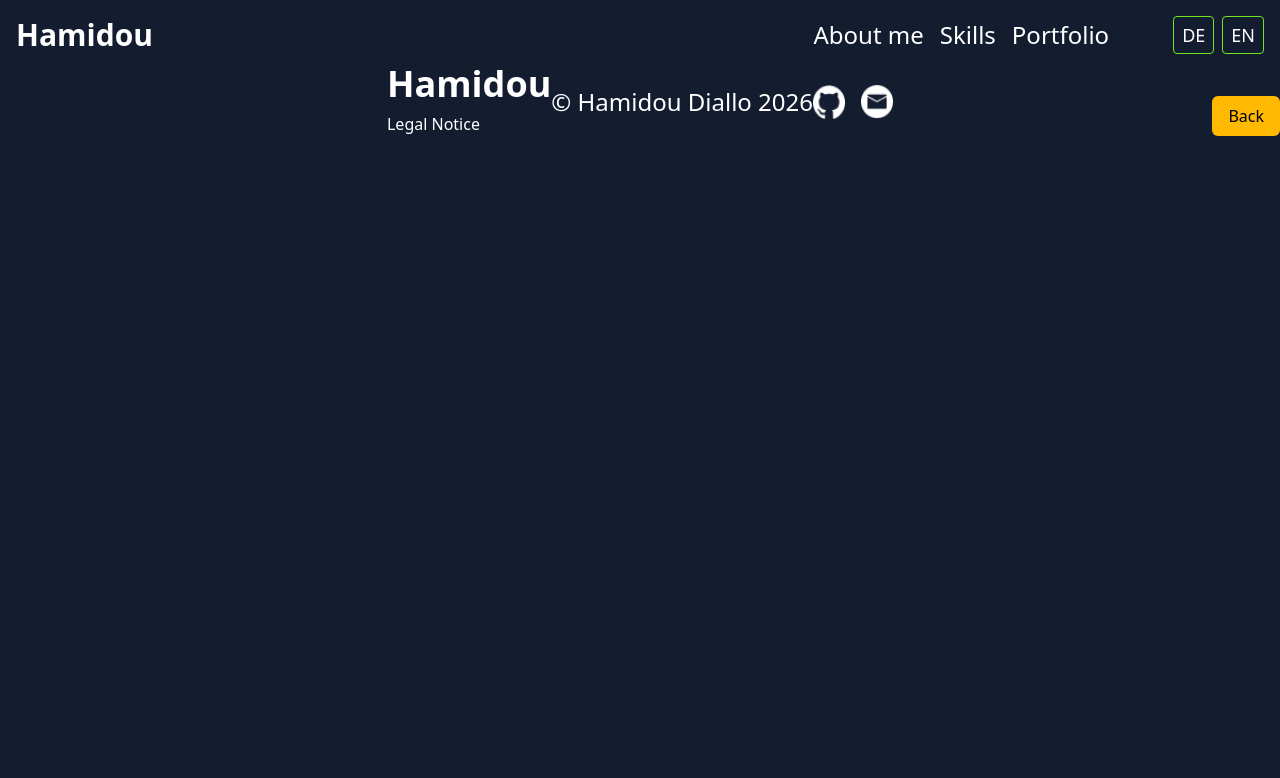
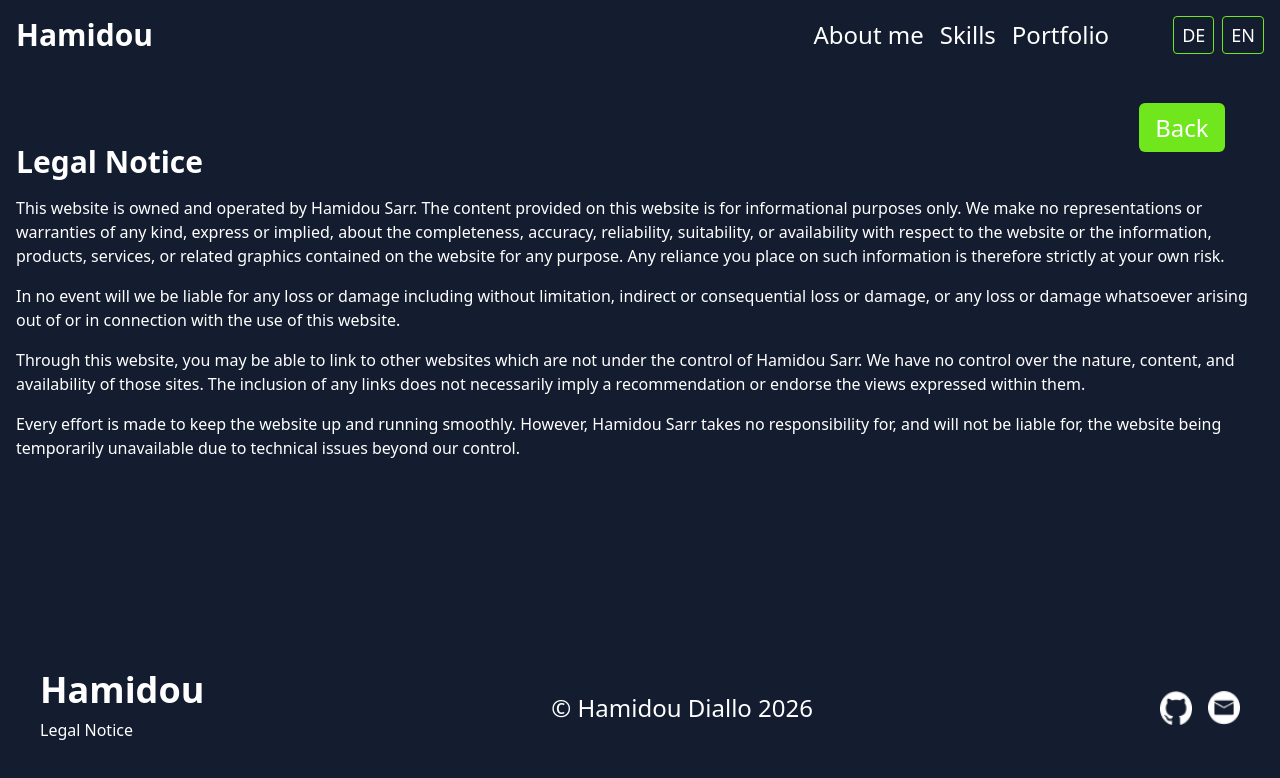
Before and after one commit to Hamidou-ctr/my-website, an Angular app: page /legal-notice in a window 1280 px wide. Shown: the top 778 px of the page. Built offline with nearby package versions, Linux system fonts and the light colour scheme.

Commit message:
feat: restructure Legal Notice component with detailed content and improved layout

```diff
--- a/src/app/components/landing-page/legal-notice/legal-notice.html
+++ b/src/app/components/landing-page/legal-notice/legal-notice.html
@@ -1,5 +1,34 @@
-<p id="legal-notice">legal-notice works!</p>
-
-<a routerLink="/" fragment="contact" class="text-[16px] bg-amber-400 font-normal absolute top-24 right-0 px-4 py-2 rounded-md transition-colors duration-300 hover:bg-amber-500">
+<section class="container mx-auto min-h-[calc(100vh-250px)] mt-20 px-4 py-8 text-white">
+  <a
+    routerLink="/"
+    fragment="contact"
+    class="text-2xl bg-[#70E61C] font-normal top-24 ml-[90%] px-4 py-2 rounded-md transition-colors duration-300 hover:bg-[#9747FF]"
+  >
     <button>Back</button>
-</a>
+  </a>
+  <h1 class="text-3xl font-bold mb-4">Legal Notice</h1>
+  <p class="mb-4">
+    This website is owned and operated by Hamidou Sarr. The content provided on this website is for
+    informational purposes only. We make no representations or warranties of any kind, express or
+    implied, about the completeness, accuracy, reliability, suitability, or availability with
+    respect to the website or the information, products, services, or related graphics contained on
+    the website for any purpose. Any reliance you place on such information is therefore strictly at
+    your own risk.
+  </p>
+  <p class="mb-4">
+    In no event will we be liable for any loss or damage including without limitation, indirect or
+    consequential loss or damage, or any loss or damage whatsoever arising out of or in connection
+    with the use of this website.
+  </p>
+  <p class="mb-4">
+    Through this website, you may be able to link to other websites which are not under the control
+    of Hamidou Sarr. We have no control over the nature, content, and availability of those sites.
+    The inclusion of any links does not necessarily imply a recommendation or endorse the views
+    expressed within them.
+  </p>
+  <p class="mb-4">
+    Every effort is made to keep the website up and running smoothly. However, Hamidou Sarr takes no
+    responsibility for, and will not be liable for, the website being temporarily unavailable due to
+    technical issues beyond our control.
+  </p>
+</section>
```
